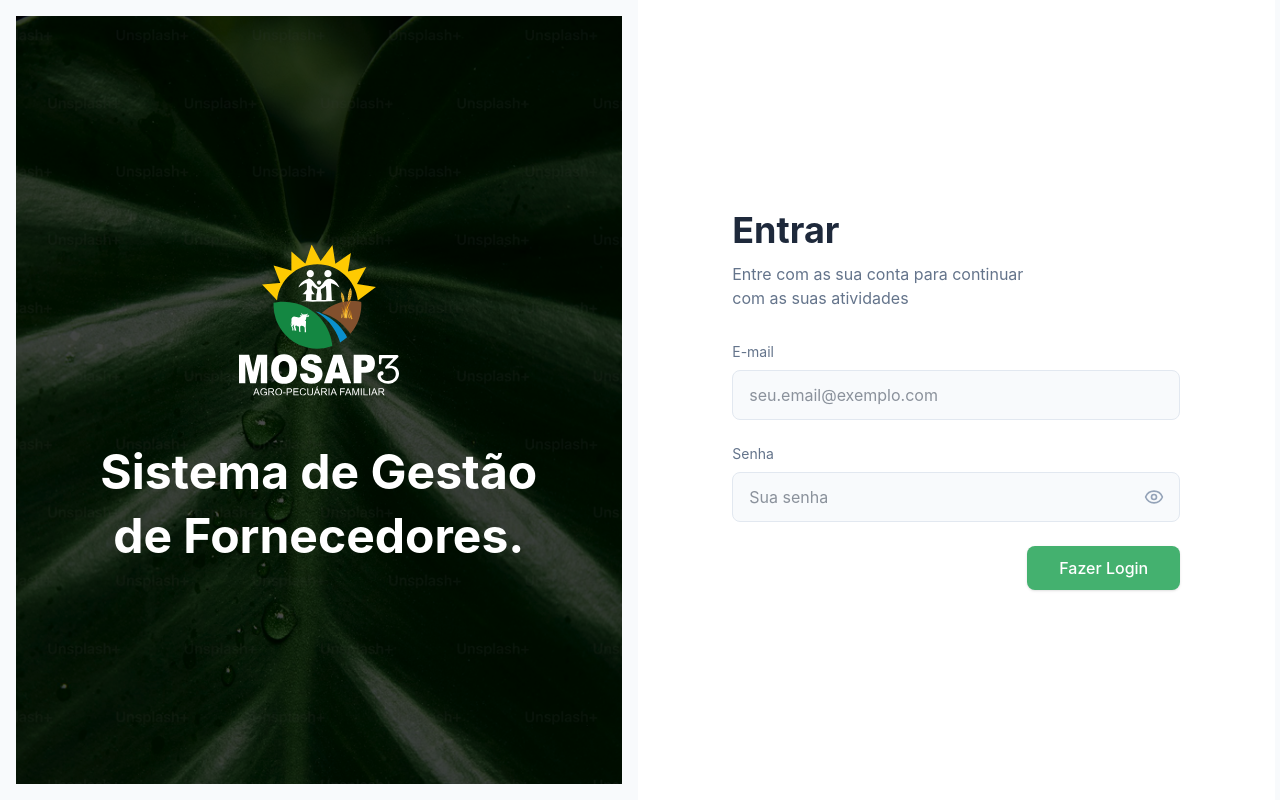
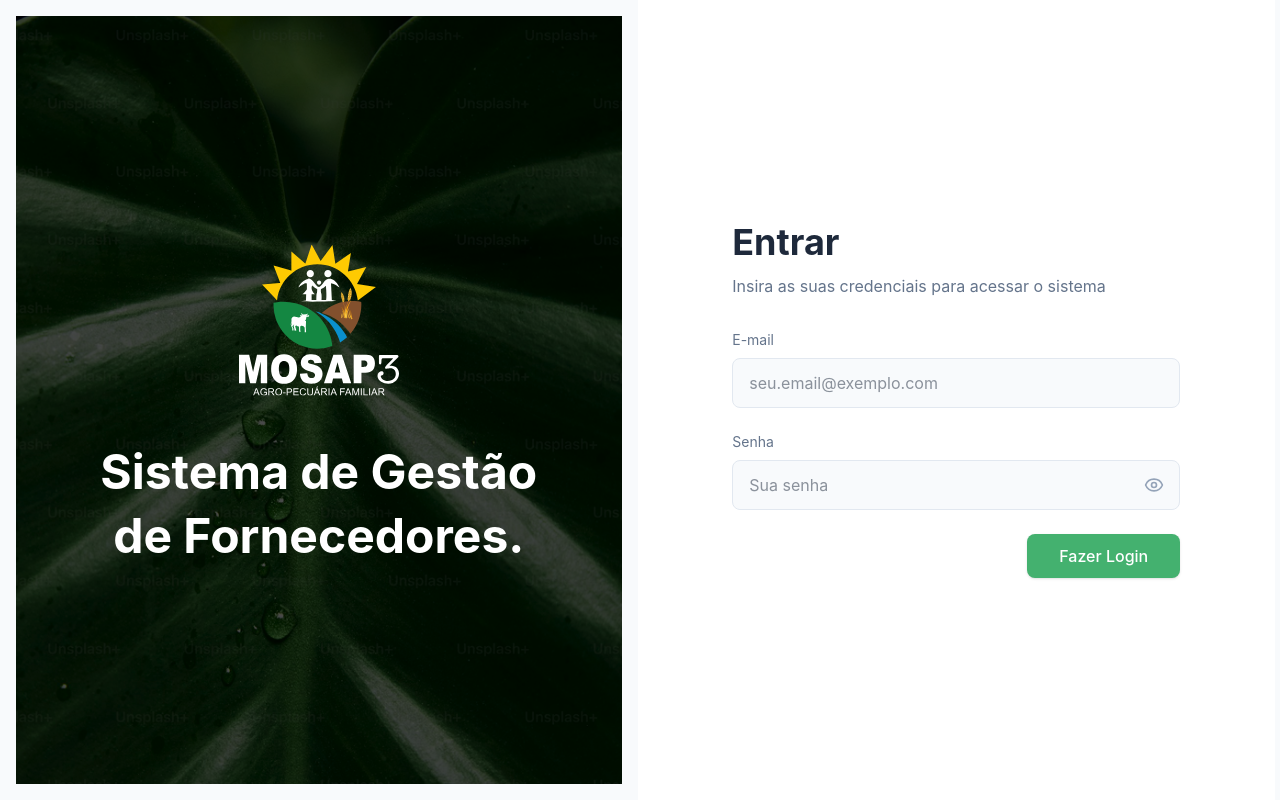
Before and after one commit to COLMEIA-TECNOLOGIAS/sistema_de_gestao_de_fornecedores_frontend, a React (Vite) app: page / in a window 1280 px wide. Built offline with nearby package versions, Linux system fonts and the light colour scheme; no server answers.

Commit message:
fix: correct capitalization in user management title and update login prompt text for clarity

```diff
--- a/src/Presentation/Pages/Login/LoginPage.jsx
+++ b/src/Presentation/Pages/Login/LoginPage.jsx
@@ -78,8 +78,7 @@
               Entrar
             </h1>
             <p className="text-base" style={{ color: 'var(--color-text-secondary)' }}>
-              Entre com as sua conta para continuar<br />
-              com as suas atividades
+              Insira as suas credenciais para acessar o sistema
             </p>
           </div>
 
--- a/src/Presentation/layout/Navbar.jsx
+++ b/src/Presentation/layout/Navbar.jsx
@@ -12,7 +12,7 @@
   dashboard:    "Painel de Controlo",
   fornecedores: "Fornecedores",
   cotacoes:     "Cotações",
-  usuarios:     "Gestão de utilizadores",
+  usuarios:     "Gestão de Utilizadores",
   relatorios:   "Relatórios",
   aquisicoes:   "Aquisições",
   categorias:   "Categorias",
```
